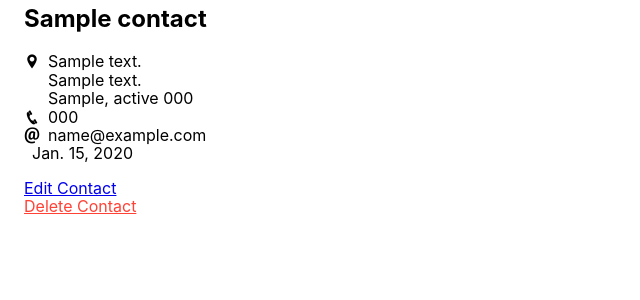
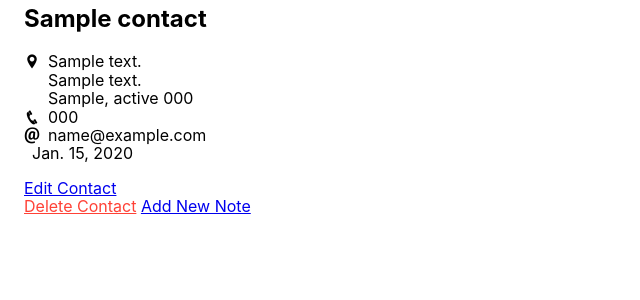
Before and after one commit to momentum-team-5/django-uptact-dereksmale2, a Django app: page / in a window 1280 px wide. Shown: the part 161-461 px from the top of the page, without its empty margins (0-640 px from the left). Run offline with Django 3.2, Linux system fonts and the light colour scheme; tables that the repository leaves empty hold one stand-in row (values such as "Sample post"); parts of the project's set-up code (start-up, migrations or seed data) failed here and were passed over.

Commit message:
added note, still some errors

```diff
--- a/contacts/forms.py
+++ b/contacts/forms.py
@@ -16,3 +16,9 @@ class ContactForm(forms.ModelForm):
             'email',
             'birthday',
         ]
+
+class NoteForm(forms.ModelForm):
+    class Meta:
+        model = NoteFormfields = [
+            'body'
+        ]
--- a/contacts/models.py
+++ b/contacts/models.py
@@ -21,3 +21,8 @@ class Contact(models.Model):
     state = USStateField(null=True, blank=True)
     zip_code = USZipCodeField(null=True, blank=True)
     birthday = models.DateField(auto_now=False, null=True, blank=True)
+
+class Note(models.Model):
+    timestamp = models.DateTimeField(auto_now=True)
+    body = models.TextField(null=True, blank=True)
+    contact = models.ForeignKey("Contact", on_delete=models.CASCADE)
--- a/contacts/views.py
+++ b/contacts/views.py
@@ -46,3 +46,17 @@ def delete_contact(request, pk):
 
     return render(request, "contacts/delete_contact.html",
                     {"contact": contact})
+
+def add_note(request, pk):
+    contact = get_object_or_404(Contact, pk=pk)
+    if request.method == 'GET':
+        form = NoteForm()
+    else:
+        form = NoteForm(data=request.POST)
+        if form.is_valid():
+            note = form.save(commit=False)
+            note.contact = contact
+            note.save()
+            return redirect(to='list_contacts')
+
+    return render(request, "contacts/add_note.html", {"form": form, "comntact": contact })
--- a/templates/contacts/list_contacts.html
+++ b/templates/contacts/list_contacts.html
@@ -45,6 +45,7 @@
     <p>
       <a href="{% url 'edit_contact' pk=contact.pk %}">Edit Contact</a><br>
       <a class="red" href="{% url 'delete_contact' pk=contact.pk %}">Delete Contact</a>
+      <a href="{% url 'add_note' pk=contact.pk %}">Add New Note</a>
     </p>
   </div>
   {% endfor %}
--- a/uptact/urls.py
+++ b/uptact/urls.py
@@ -24,6 +24,7 @@ urlpatterns = [
     path('contacts/add/', contacts_views.add_contact, name='add_contact'),
     path('contacts/<int:pk>/edit/', contacts_views.edit_contact, name='edit_contact'),
     path('contacts/<int:pk>/delete/', contacts_views.delete_contact, name='delete_contact'),
+    path('<int:pk>/add_note/', contacts_views.add_note, name='add_note'),
 ]
 
 if settings.DEBUG:
```
Also changed, not shown: templates/contacts/add_note.html (added, +15 -0 lines).
